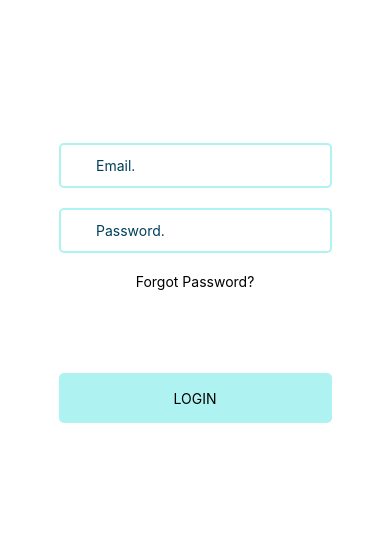
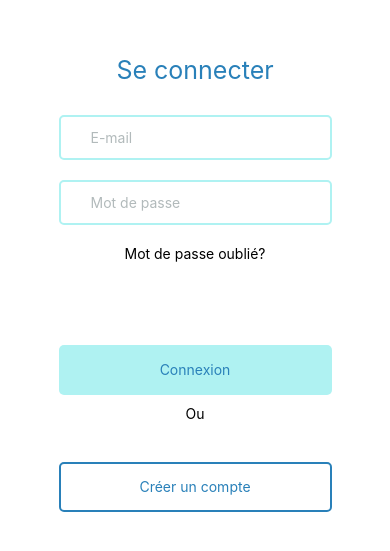
Before and after one commit to Vexus95/Mediminder, a React Native app: screen /Login in a window 390 px wide. Shown: the part 139-690 px from the top of the page. Built offline with nearby package versions, Linux system fonts and the light colour scheme.

Commit message:
ajout calendrier?

```diff
--- /dev/null
+++ b/Calendar.js
@@ -0,0 +1,34 @@
+
+import { StatusBar } from "expo-status-bar";
+import React, { useState } from "react";
+import {
+  StyleSheet,
+  Text,
+  View,
+  Image,
+  TextInput,
+  Button,
+  TouchableOpacity,
+} from "react-native";
+
+
+function CalendarPage(){
+    return (
+        <View>
+            <Text>Salut</Text>
+            <CalendarList
+            onVisibleMonthsChange={(months)}
+
+            pastScrollRange={50}
+
+            futureScrollRange={50}
+
+            scrollEnabled={true}
+
+            showScrollIndicator={true}
+        />
+        </View>
+    )
+}
+
+export default CalendarPage
--- a/auth.js
+++ b/auth.js
@@ -17,28 +17,34 @@ function LoginScreen({navigation}) {
   return (
     <View style={styles.container}>
       <StatusBar style="auto" />
+      <Text style={styles.title}>Se connecter</Text>
       <View style={styles.inputView}>
         <TextInput
           style={styles.TextInput}
-          placeholder="Email."
-          placeholderTextColor="#003f5c"
+          placeholder="E-mail"
+          placeholderTextColor="#B2BABB"
           onChangeText={(email) => setEmail(email)}
         />
       </View>
       <View style={styles.inputView}>
         <TextInput
           style={styles.TextInput}
-          placeholder="Password."
-          placeholderTextColor="#003f5c"
+          placeholder="Mot de passe"
+          placeholderTextColor="#B2BABB"
           secureTextEntry={true}
           onChangeText={(password) => setPassword(password)}
         />
       </View>
+
       <TouchableOpacity>
-        <Text style={styles.forgot_button}>Forgot Password?</Text>
+        <Text style={styles.forgot_button}>Mot de passe oublié?</Text>
       </TouchableOpacity>
       <TouchableOpacity style={styles.loginBtn} onPress={()=>navigation.navigate('Home')}>
-        <Text style={styles.loginText}>LOGIN</Text>
+        <Text style={styles.loginText}>Connexion</Text>
+      </TouchableOpacity>
+      <Text style={styles.Or}>Ou</Text>
+      <TouchableOpacity style={styles.loginBtn2} onPress={()=>navigation.navigate('Home')}>
+        <Text style={styles.loginText}>Créer un compte</Text>
       </TouchableOpacity>
     </View>
   );
@@ -58,7 +64,6 @@ const styles = StyleSheet.create({
     width: "70%",
     height: 45,
     marginBottom: 20,
-    alignItems: "center",
     borderColor:'#AFF2F2',
     borderRadius:5,
     borderWidth:2,
@@ -83,6 +88,28 @@ const styles = StyleSheet.create({
     backgroundColor: "#AFF2F2",
     borderRadius:5,
   },
+  loginBtn2: {
+    width: "70%",
+    height: 50,
+    alignItems: "center",
+    justifyContent: "center",
+    marginTop: 40,
+    borderRadius:5,
+    borderWidth:2,
+    borderColor:'#2980B9'
+  },
+  title:{
+    fontSize:25,
+    marginBottom:30,
+    color:'#2980B9'
+  },
+  loginText:{
+    color:'#2980B9',
+  },
+
+  Or:{
+    marginTop:10,
+  }
 });
 
 export default LoginScreen
--- a/login.js
+++ b/login.js
@@ -6,6 +6,8 @@ import { createBottomTabNavigator } from '@react-navigation/bottom-tabs';
 import Ionicons from 'react-native-vector-icons/Ionicons';
 
 import LoginScreen from './auth'
+import CalendarPage from'./Calendar'
+import { ReloadInstructions } from 'react-native/Libraries/NewAppScreen';
 
 const Stack = createNativeStackNavigator();
 const Tab = createBottomTabNavigator();
@@ -19,6 +21,7 @@ function Home() {
     );
   }
 
+
 function HomeScreen() {
     return (
         <Tab.Navigator
@@ -26,24 +29,35 @@ function HomeScreen() {
             tabBarIcon: ({ focused, color, size }) => {
               let iconName;
 
-              if (route.name === 'Home') {
+              if (route.name === 'Traitement') {
                 iconName = focused
-                  ? 'ios-information-circle'
-                  : 'ios-information-circle-outline';
-              } else if (route.name === 'Settings') {
-                iconName = focused ? 'ios-list' : 'ios-list-outline';
+                  ? 'heart-circle-outline'
+                  : 'heart-outline'
+              } else if (route.name === '???') {
+                iconName = focused ? 'medkit-outline' : 'medkit-outline';
+              }
+              else if (route.name==='Profil'){
+                iconName = focused ?'person-outline' : 'person-outline';
+              }
+              else if (route.name==='Calendrier'){
+                iconName= focused?'calendar-outline' : 'calendar-outline'
+              }
+              else if (route.name==='Paramètres'){
+                iconName = focused?'cog-outline' : 'cog-outline';
               }
 
               // You can return any component that you like here!
               return <Ionicons name={iconName} size={size} color={color} />;
             },
-            tabBarActiveTintColor: 'tomato',
-            tabBarInactiveTintColor: 'gray',
+            tabBarActiveTintColor: '#85C1E9',
+            tabBarInactiveTintColor: '#95A5A6',
 
           })}
         >
-          <Tab.Screen name="Home" component={Home} options={{headerShown:false}} />
-          <Tab.Screen name="Settings" component={Home} />
+          <Tab.Screen name="Traitement" component={Home} options={{headerShown:false}} />
+          <Tab.Screen name="Calendrier" component={CalendarPage} />
+          <Tab.Screen name="Profil" component={Home} />
+          <Tab.Screen name="Paramètres" component={Home} />
         </Tab.Navigator>
     );
 }
--- a/package.json
+++ b/package.json
@@ -13,10 +13,13 @@
     "@react-navigation/native": "^6.1.6",
     "@react-navigation/native-stack": "^6.9.12",
     "@react-navigation/stack": "^6.3.16",
+    "calendars": "^0.0.1-alpha",
     "expo": "~48.0.15",
     "expo-status-bar": "~1.4.4",
-    "react": "18.2.0",
+    "native": "^0.3.3",
+    "react": "^18.2.0",
     "react-native": "0.71.7",
+    "react-native-calendars": "^1.1297.0",
     "react-native-gesture-handler": "^2.10.0"
   },
   "devDependencies": {
```
Also changed, not shown: 1 other file (tests, documents, lock files or other folders).
